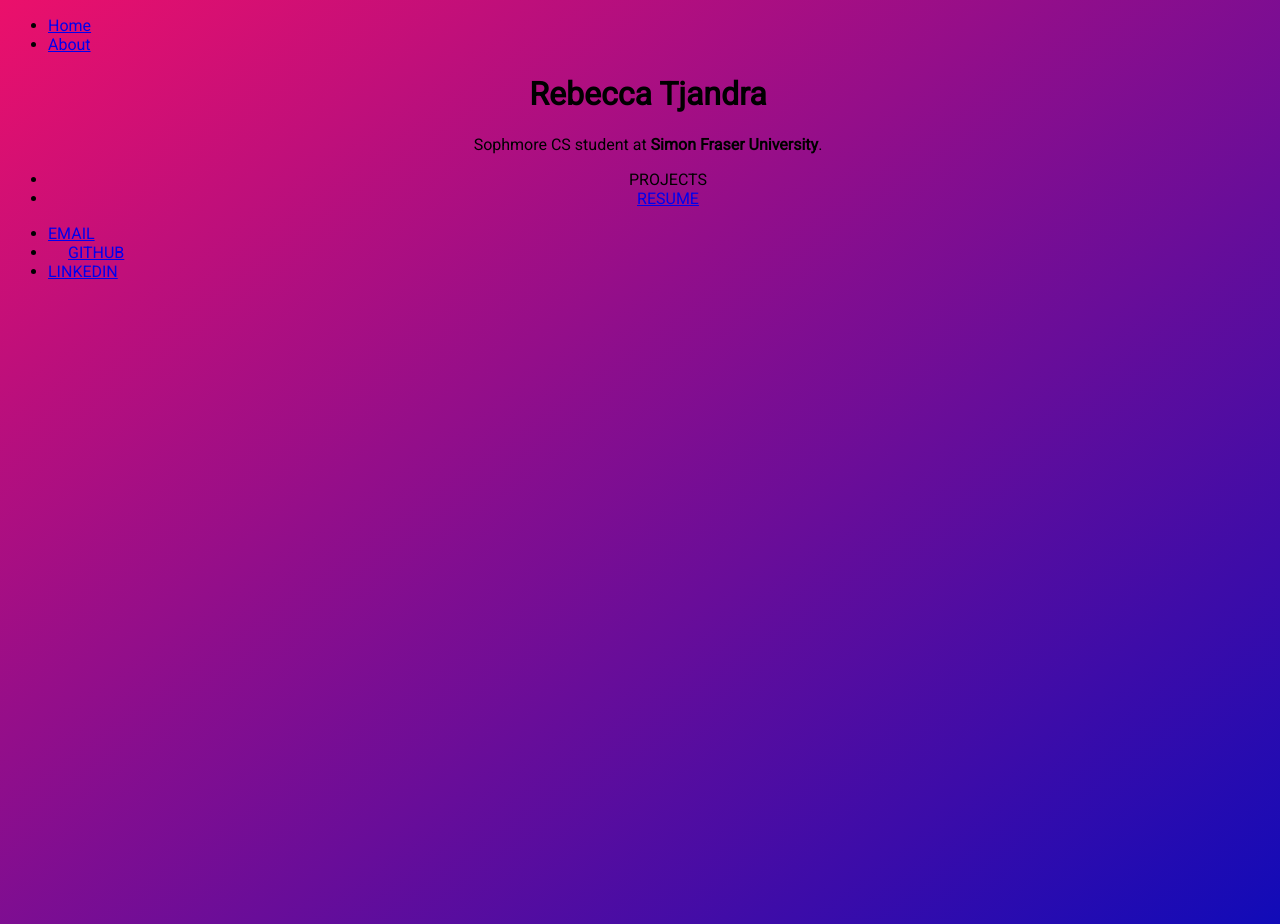
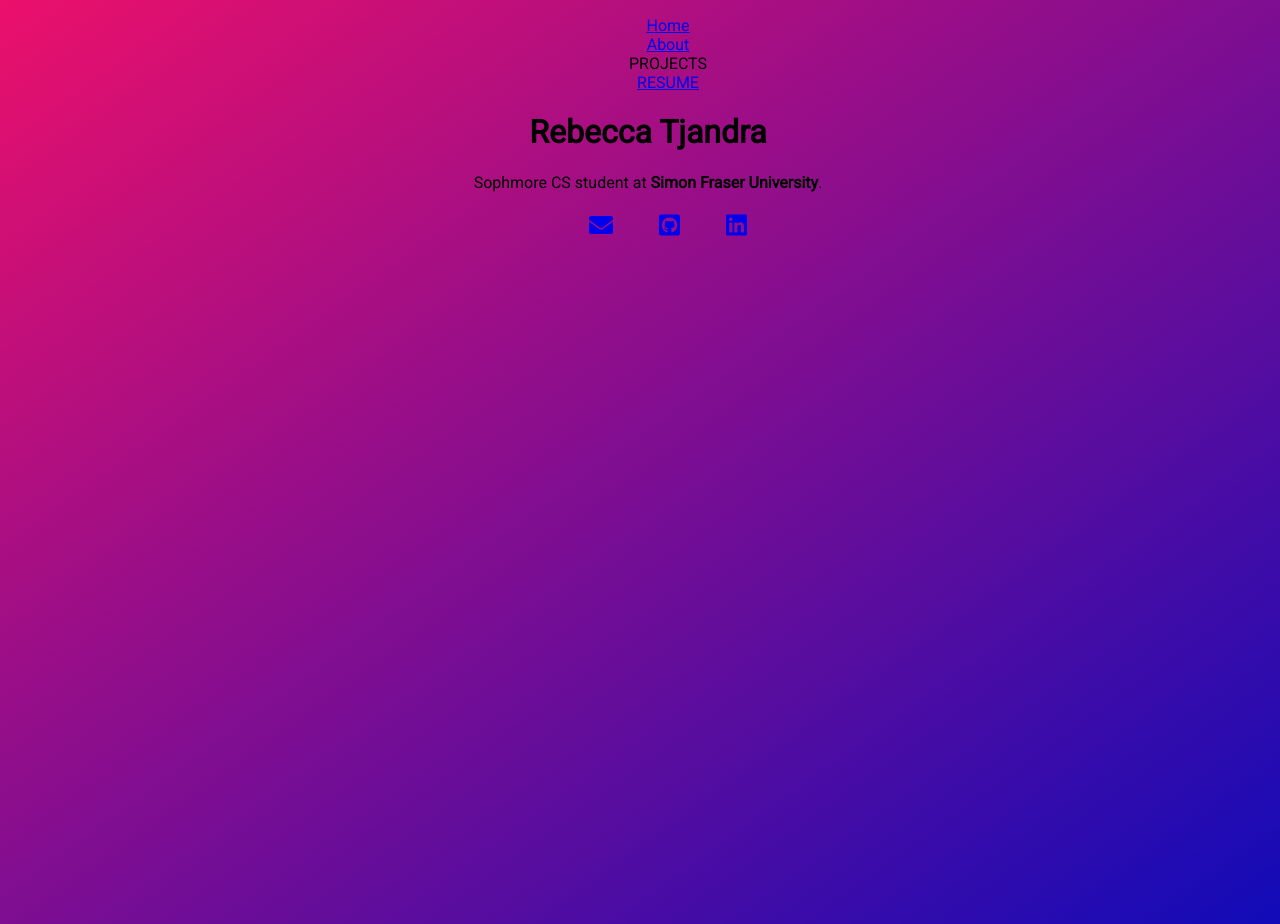
Before and after one commit to rebaka/rebaka.github.io, a Jekyll site: the page index.html, which Jekyll copies as it is, in a window 1280 px wide. Built offline with Jekyll 4.4.1, drawn with Linux system fonts in a browser that asks for light colours; nearby versions of some CDN libraries; library files that are not in the unit come from our copies.

Commit message:
Update index.html

```diff
--- a/index.html
+++ b/index.html
@@ -4,40 +4,38 @@
 	<head>
 
 		<title>Rebecca Tjandra</title>
+		<link rel="favicon" href="https://emojipedia-us.s3.dualstack.us-west-1.amazonaws.com/thumbs/240/apple/198/glowing-star_1f31f.png"/>
 
 		<!-- link to main stylesheet -->
 		<link rel="stylesheet" type="text/css" href="/css/main.css">
 
 		<!-- link to font awesome stylesheet -->
-		<link rel="stylesheet" href="fontawesome-free-5.10.1-web/css/fontawesome.min.css">
+		<link rel="stylesheet" href="/fontawesome/css/fontawesome.min.css">
+		<link rel="stylesheet" href="https://use.fontawesome.com/releases/v5.10.1/css/all.css">
 
 		</head>
 
 		<body>
 			<nav>
-    		<ul>
+				<ul class="navlinks">
 					<li><a href="/">Home</a></li>
 					<li><a href="/about">About</a></li>
-    		</ul>
-		</nav>
-		<div class="container">
-    		<div class="blurb">
-        		<h1 align="center">Rebecca Tjandra</h1>
-							<p><center>Sophmore CS student at <b>Simon Fraser University</b>.</p>
-							<ul>
 					<li><a href=""></a>PROJECTS</li>
 					<li><a href="https://rebaka.github.io/Rebecca_Tjandra_Resume.pdf">RESUME</a></li>
 				</ul>
+			</nav>
 
+			<div class="description">
+				<h1>Rebecca Tjandra</h1>
+				<p>Sophmore CS student at <b>Simon Fraser University</b>.</p>
 
+				<h2>
+					<ul class="social"><a href="mailto:rtj1302@gmail.com"><i class="fas fa-envelope"></i></a></ul>
+
+					<ul class="social"><a href="https://github.com/rebaka"><i class="fab fa-github-square"></i></a></ul>
+
+					<ul class="social"><a href="https://www.linkedin.com/in/rebeccatjandra/"><i class="fab fa-linkedin"></i></a></ul>
+				</h2>
 			</div>
-		</div>
-		<footer>
-    		<ul>
-        		<li><a href="mailto:rtj1302@gmail.com">EMAIL</a></li>
-        		<li><a href="https://github.com/rebaka"> <i class="fas fa-github"></i>GITHUB</a></li>
-						<li><a href="https://www.linkedin.com/in/rebeccatjandra/">LINKEDIN</a></li>
-			</ul>
-		</footer>
 	</body>
 </html>
```
Lines whose indentation alone changed are shown as unchanged.
